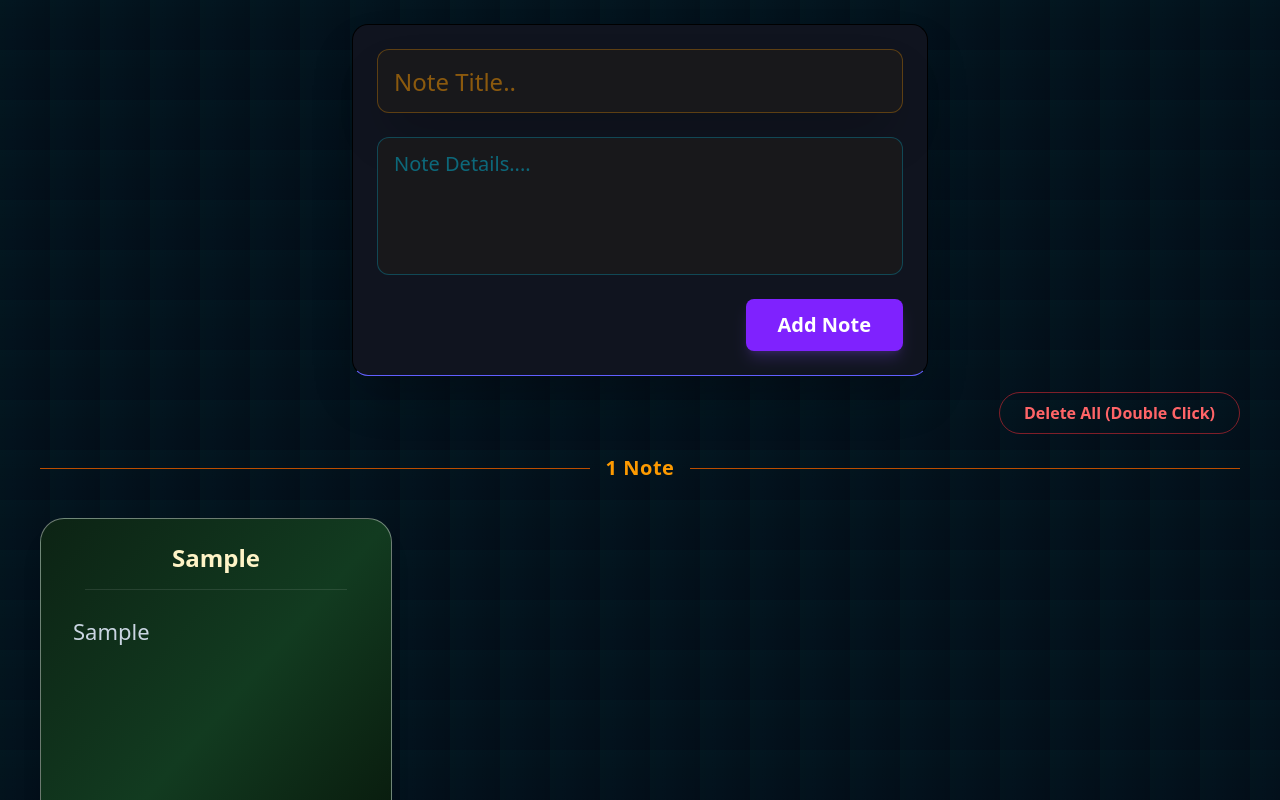
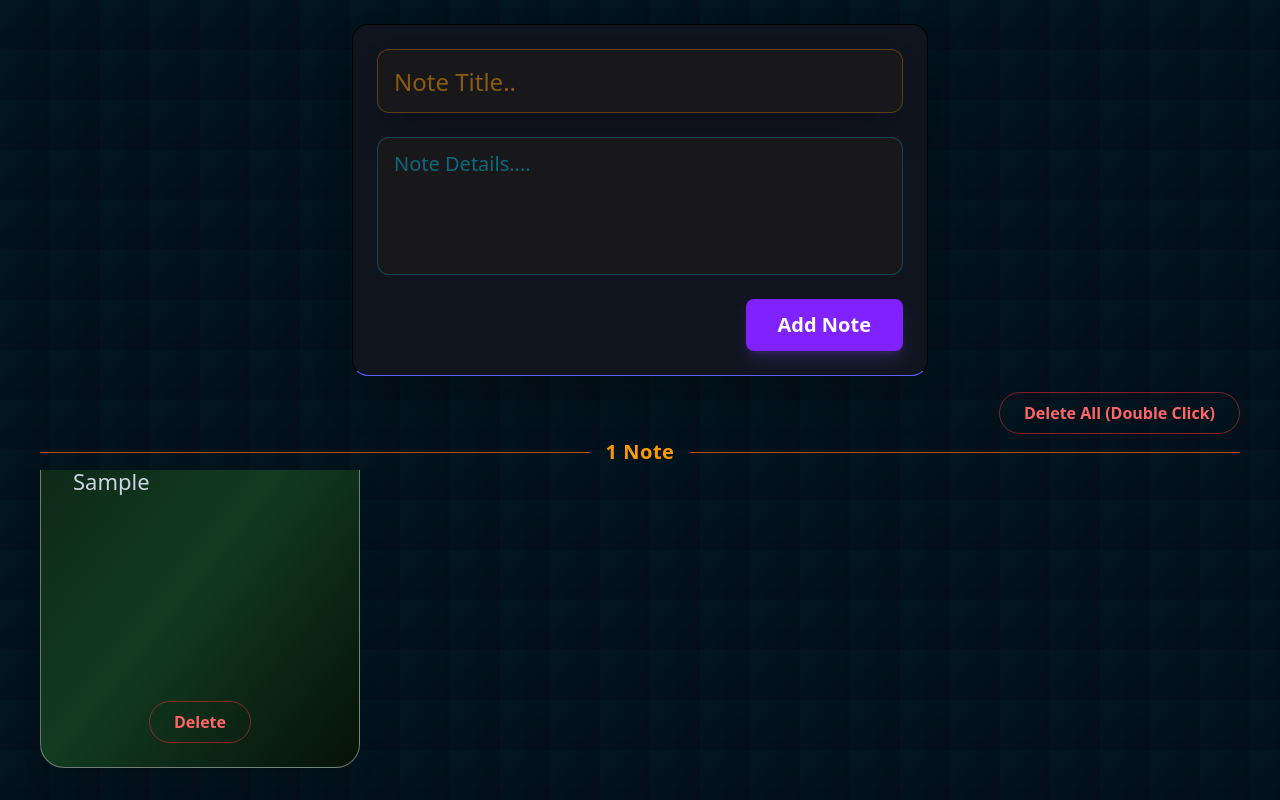
Before and after one commit to dipanjan2907/Note_App, a React (Vite) app: page / in a window 1280 px wide. Both pictures are taken after typing "Sample", "Sample" into the empty fields and a click on the button "Add Note". Built offline with nearby package versions, Linux system fonts and the light colour scheme.

Commit message:
Removed horizontal scroll

```diff
--- a/src/App.jsx
+++ b/src/App.jsx
@@ -37,11 +37,7 @@ const App = () => {
   useEffect(() => {
     if (shouldScroll && scrollContainerRef.current) {
       const container = scrollContainerRef.current;
-      if (window.innerWidth >= 768) {
-        container.scrollTo({ left: container.scrollWidth, behavior: "smooth" });
-      } else {
-        container.scrollTo({ top: container.scrollHeight, behavior: "smooth" });
-      }
+      container.scrollTo({ top: container.scrollHeight, behavior: "smooth" });
       setShouldScroll(false);
     }
   }, [task, shouldScroll]);
@@ -70,12 +66,6 @@ const App = () => {
 
     if (copyTask.length === 0) {
       localStorage.removeItem("my-notes-app");
-    }
-  };
-
-  const handleWheel = (e) => {
-    if (window.innerWidth >= 768 && scrollContainerRef.current) {
-      scrollContainerRef.current.scrollLeft += e.deltaY;
     }
   };
 
@@ -161,7 +151,7 @@ const App = () => {
           </button>
         </div>
 
-        <div className="flex items-center gap-4 px-6 sm:px-10 py-5">
+        <div className="flex items-center gap-4 px-6 sm:px-10 py-1">
           <div className="h-px bg-amber-700 grow"></div>
           <h3 className="text-amber-500 text-lg sm:text-xl font-bold tracking-wide whitespace-nowrap">
             {task.length === 0
@@ -175,9 +165,7 @@ const App = () => {
 
         <div
           ref={scrollContainerRef}
-          onWheel={handleWheel}
-          className="px-4 sm:px-10 py-4 pb-8 flex flex-col md:flex-row items-center md:items-start gap-6 md:gap-10 w-full
-             overflow-x-auto overflow-y-auto md:overflow-y-hidden custom-scrollbar flex-1"
+          className="px-4 sm:px-10 py-4 pb-8 flex flex-wrap items-center md:items-start gap-6 md:gap-10 w-full overflow-y-auto custom-scrollbar flex-1"
         >
           {task.map(function (elem, i) {
             let bgnote;
@@ -198,7 +186,7 @@ const App = () => {
             return (
               <div
                 key={i}
-                className={`flex flex-col shrink-0 rounded-3xl h-[20rem] w-full max-w-sm md:w-[22rem] md:h-[25rem]
+                className={`flex flex-col shrink-0 rounded-3xl h-[20rem] w-full md:w-[20rem] md:h-[25rem]
                     backdrop-blur-md border border-white/40 shadow-xl
                     hover:shadow-purple-500/20 hover:-translate-y-2 transition-all duration-300 ease-in-out ${bgnote}`}
               >
```
